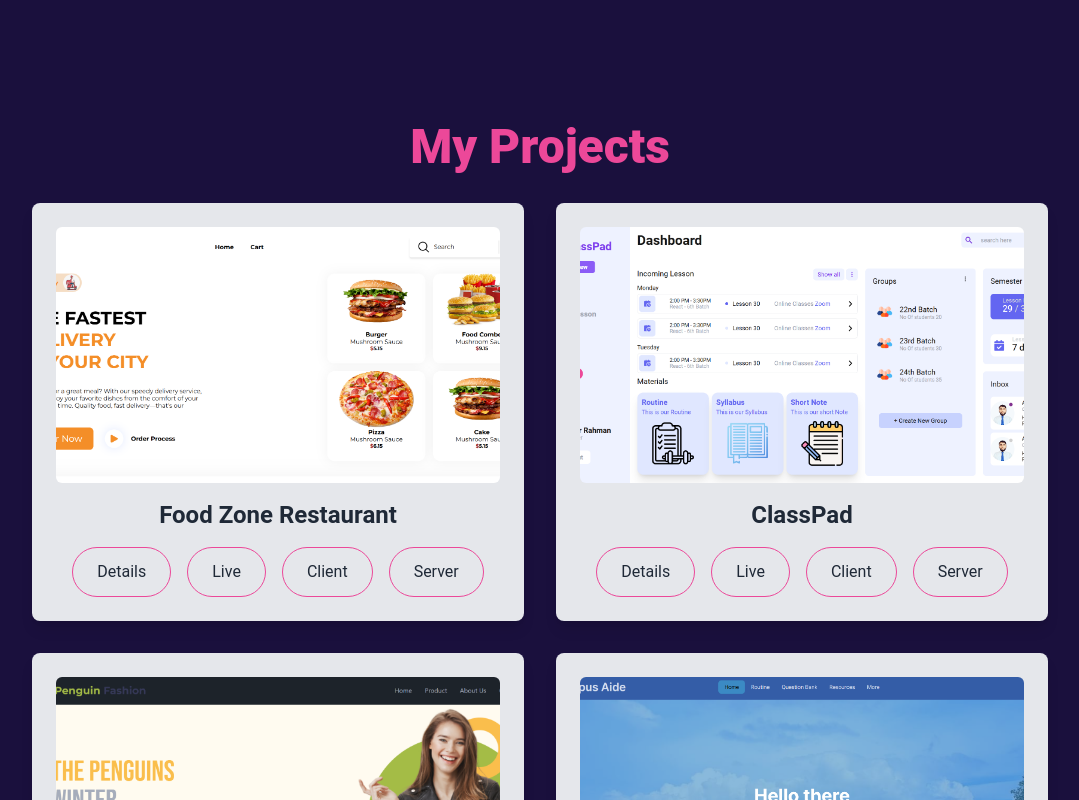
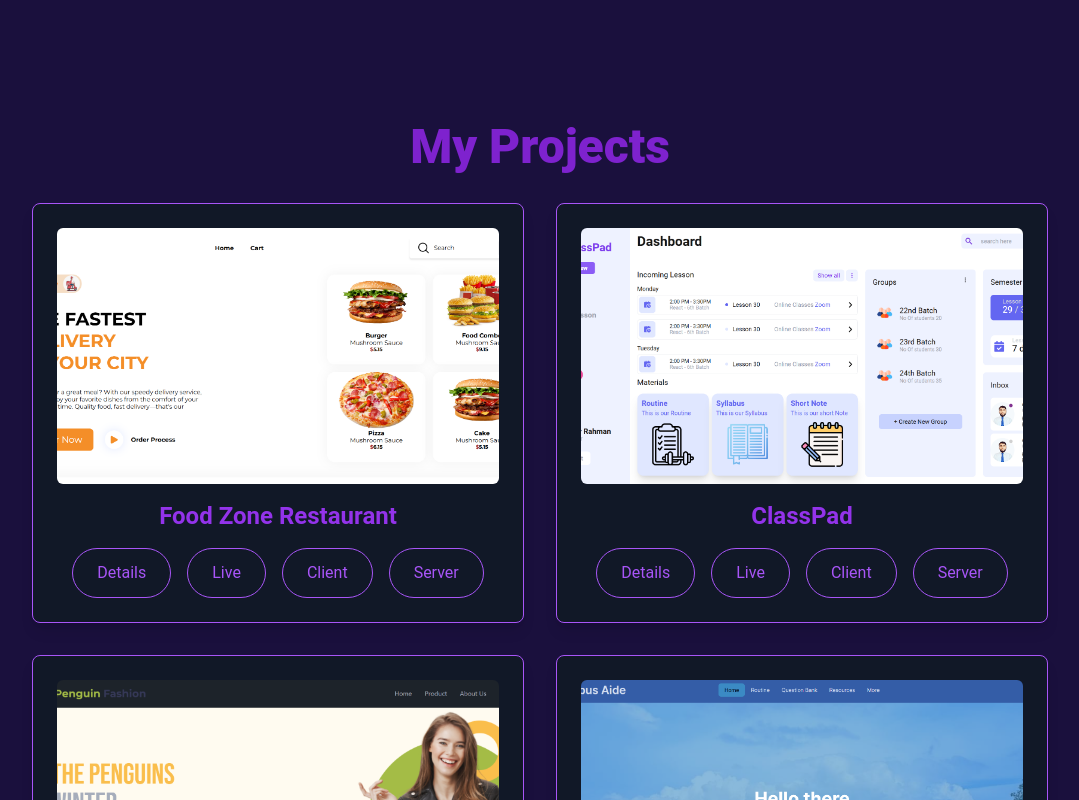
Before and after one commit to atikur45bd/portfolio-project, a React (Vite) app: page / in a window 1280 px wide. Shown: the part 1340-2140 px from the top of the page, without its empty margins (100-1179 px from the left). Built offline with nearby package versions, Linux system fonts and the light colour scheme.

Commit message:
update color

```diff
--- /dev/null
+++ b/public/googlefccf8740be7379ba.html
@@ -0,0 +1 @@
+google-site-verification: googlefccf8740be7379ba.html
--- a/src/components/Blogs/Blogs.jsx
+++ b/src/components/Blogs/Blogs.jsx
@@ -64,7 +64,7 @@ const Blogs = () => {
   return (
     <div className="px-5 lg:px-28 pt-10 lg:pt-36 pb-5">
       <motion.h1
-        className="text-4xl lg:text-5xl font-bold pb-5 text-center text-primary"
+        className="text-4xl lg:text-5xl font-bold pb-5 text-center text-purple-700"
         initial={{ opacity: 0, y: -20 }}
         animate={{ opacity: 1, y: 0 }}
         transition={{ duration: 0.8 }}
@@ -77,12 +77,12 @@ const Blogs = () => {
         {reversedPosts.map((post) => (
           <motion.div
             key={post.id}
-            className="blog-post bg-white text-indigo-500   hover:text-white hover:bg-primary rounded-lg p-5 shadow-md hover:shadow-lg transform transition-all duration-500 hover:scale-105"
+            className="blog-post bg-gray-900 border border-purple-500 text-indigo-500    hover:bg-gray-800 rounded-lg p-5 shadow-md hover:shadow-lg transform transition-all duration-500 hover:scale-105"
             initial={{ opacity: 0, y: 40 }}
             animate={{ opacity: 1, y: 0 }}
             transition={{ duration: 1.5, delay: 0.5 }}
           >
-            <h3 className="text-xl font-semibold mb-2 text-indigo-600">{post.title}</h3>
+            <h3 className="text-xl font-semibold mb-2 text-purple-600">{post.title}</h3>
             <div className="overflow-hidden rounded-lg mb-3">
               <img
                 src={post.image}
--- a/src/components/about/About.jsx
+++ b/src/components/about/About.jsx
@@ -344,7 +344,7 @@ const About = () => {
         animate={{ opacity: 1 }}
         exit={{ opacity: 0 }}
         transition={{ duration: 0.8, ease: "easeInOut" }}
-        className="text-5xl text-primary font-extrabold text-center mb-8"
+        className="text-5xl text-purple-700 font-extrabold text-center mb-8"
       >
         Meet Atik
       </motion.h2>
--- a/src/components/contact/Contact.jsx
+++ b/src/components/contact/Contact.jsx
@@ -60,7 +60,7 @@ const Contact = () => {
       className="pt-28"
     >
       <motion.h1
-        className="text-4xl lg:text-5xl font-bold pb-5 text-center text-primary"
+        className="text-4xl lg:text-5xl font-bold pb-5 text-center text-purple-700"
         initial={{ opacity: 0, y: -20 }}
         animate={{ opacity: 1, y: 0 }}
         transition={{ duration: 0.8 }}
--- a/src/components/project/Project.jsx
+++ b/src/components/project/Project.jsx
@@ -199,7 +199,7 @@ const Project = () => {
         initial={{ opacity: 0, y: -20 }}
         animate={{ opacity: 1, y: 0 }}
         transition={{ duration: 0.8 }}
-        className="text-5xl text-primary font-extrabold text-center mb-8"
+        className="text-5xl text-purple-700 font-extrabold text-center mb-8"
       >
         My Projects
       </motion.h2>
@@ -218,7 +218,7 @@ const Project = () => {
             animate={{ scale: 1 }}
             whileHover={{ scale: 1.05 }}
             transition={{ duration: 0.3, ease: "easeInOut" }}
-            className="p-6 rounded-lg shadow-lg bg-gray-200 hover:bg-indigo-300"
+            className="p-6 rounded-lg shadow-lg  bg-gray-900 hover:bg-gray-800 text-indigo-500 border  border-purple-500 "
           >
             <div className="flex justify-center">
               <img
@@ -228,34 +228,34 @@ const Project = () => {
               />
             </div>
 
-            <h3 className="text-xl lg:text-2xl text-gray-800 font-semibold mb-4 text-center">
+            <h3 className="text-xl lg:text-2xl text-purple-600 font-semibold mb-4 text-center">
               {project.title}
             </h3>
 
             <div className="flex justify-center gap-4 flex-wrap mt-4">
               <button
                 onClick={() => handleOpenModal(project)}
-                className="text-gray-800 px-6 py-3 border border-primary rounded-full transition hover:bg-primary hover:text-white"
+                className="text-purple-500 px-6 py-3 border border-purple-500 rounded-full transition hover:bg-purple-600 hover:text-white"
               >
                 Details
               </button>
               <a
                 href={project.liveLink}
                 target="_blank"
-                className="text-gray-800 px-6 py-3 border border-primary rounded-full transition hover:bg-primary hover:text-white"
+                className="text-purple-500 px-6 py-3 border border-purple-500 rounded-full transition hover:bg-purple-600 hover:text-white"
               >
                 Live
               </a>
               <a
                 href={project.clientLink}
                 target="_blank"
-                className="text-gray-800 px-6 py-3 border border-primary rounded-full transition hover:bg-primary hover:text-white"
+                className="text-purple-500 px-6 py-3 border border-purple-500 rounded-full transition hover:bg-purple-600 hover:text-white"
               >
                 Client
               </a>
               <a
                 href={project.serverLink}
-                className="text-gray-800 px-6 py-3 border border-primary rounded-full transition hover:bg-primary hover:text-white"
+                className="text-purple-500 px-6 py-3 border border-purple-500 rounded-full transition hover:bg-purple-600 hover:text-white"
               >
                 Server
               </a>
```
